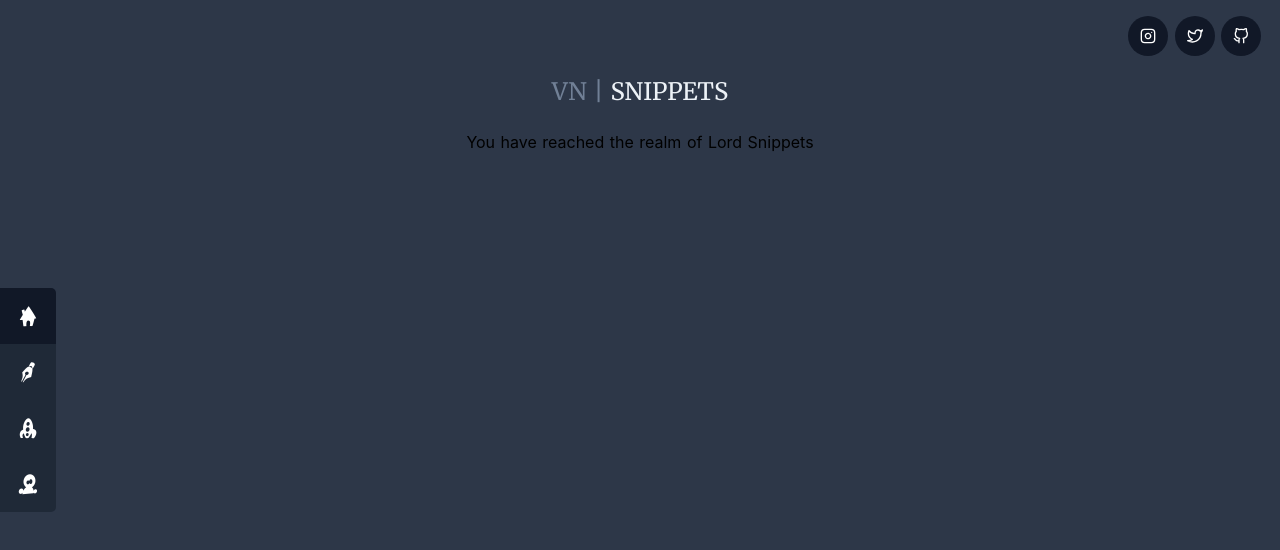
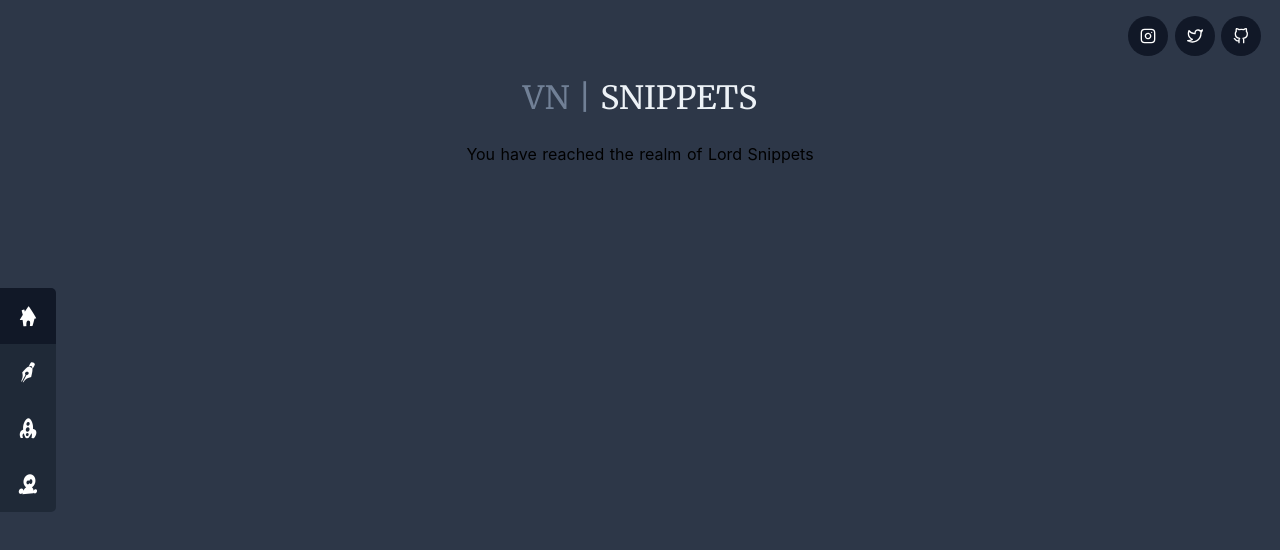
Before and after one commit to vnsnippets/vnsnippets, a Nuxt app in the folder code/: page / in a window 1280 px wide. Shown: the top 550 px of the page. Built offline with nearby package versions, Linux system fonts and the light colour scheme; a web font is replaced by a local one.

Commit message:
set brand title size

```diff
--- a/code/components/Branding.vue
+++ b/code/components/Branding.vue
@@ -33,7 +33,7 @@ export default Vue.extend({
 .brand {
   font-family: 'Merriweather', sans-serif;
   font-weight: 100;
-  font-size: 24px;
+  font-size: 2rem;
 }
 
 .brand:hover .text-gray-200 {
```
